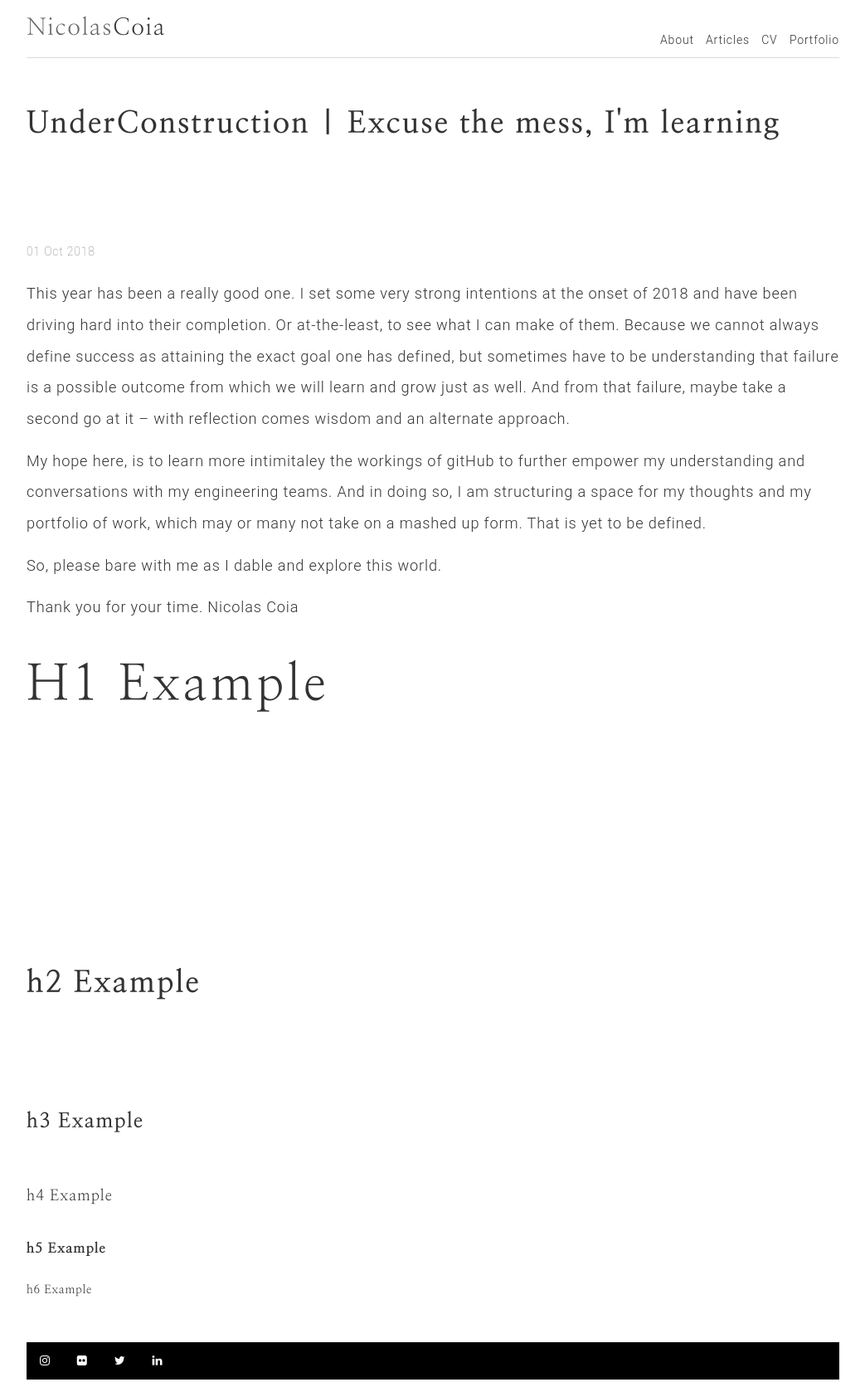
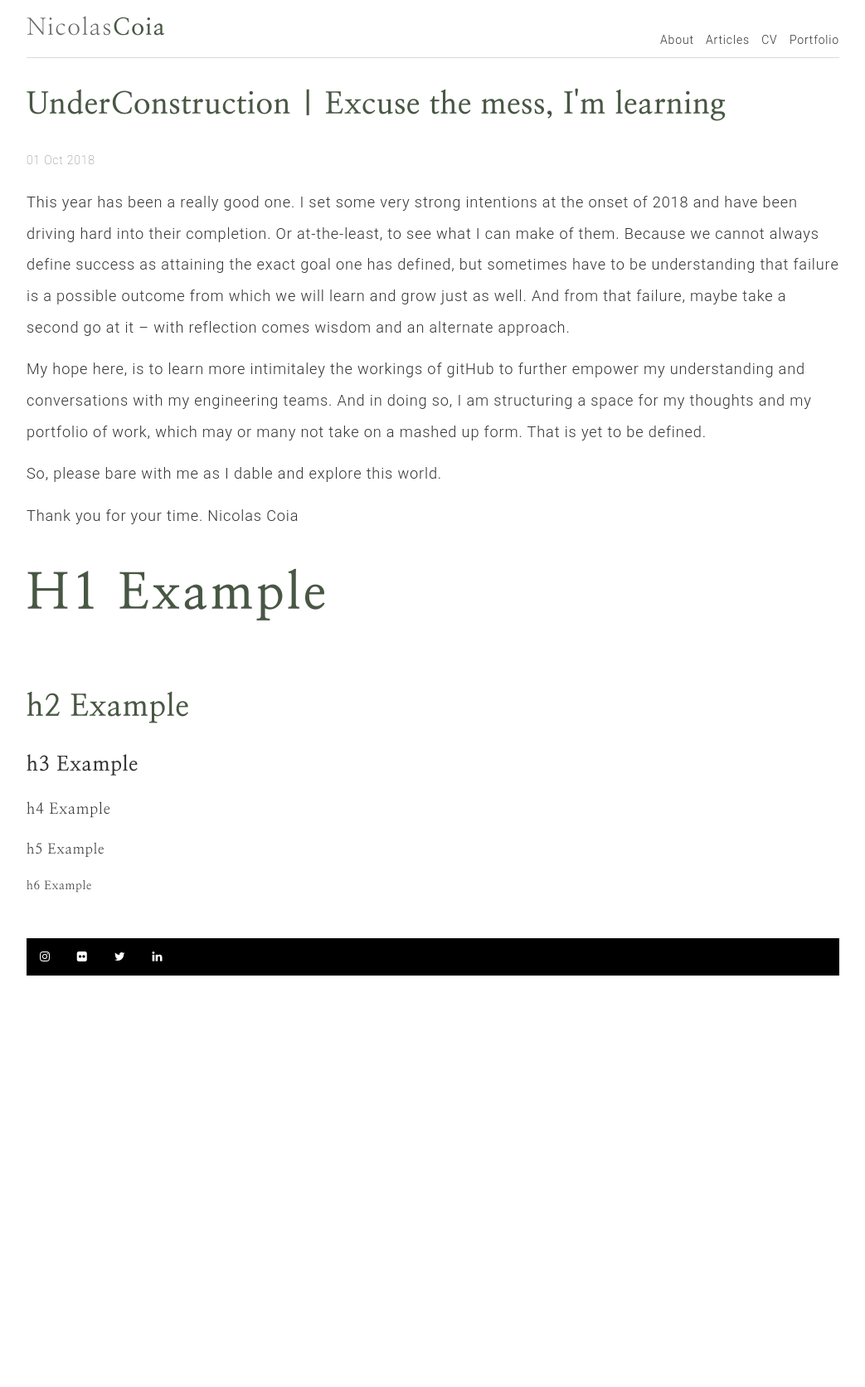
Before and after one commit to dyutibarma/monochrome, a Jekyll site: the page built from _posts/2018-10-01-hello-world.md, in a window 1280 px wide. Shown: the whole page at 83% size, without its empty margins (118-1161 px from the left). Built offline with Jekyll 4.4.1, drawn with Linux system fonts in a browser that asks for light colours; after the commit the page ends 1186 px from its top, so only the background shows below that.

Commit message:
Update typography.scss

```diff
--- a/_sass/typography.scss
+++ b/_sass/typography.scss
@@ -118,21 +118,21 @@
 h1 {
 	font-family : "Nanum Myeongjo", serif;
 	font-size: 4.3em; /* 60px */
-	font-style: bold;
+	font-weight: bold;
 	letter-spacing: 0.06em; /* 0.84px */
 	line-height: 2.071em; /* 29px */
-	font-color: #485744;
-	padding: 0 0 4.3em 0; /* 60px (Use padding instead of margin to maintain proximity with paragraph) */
+	color: #485744;
+	padding: 0 0 60px 0; /* 60px (Use padding instead of margin to maintain proximity with paragraph) */
 }
 
 h2 {
     	font-family : "Nanum Myeongjo", serif;
 	font-size: 2.6em;
-    font-style: bold;
-    letter-spacing: .06em;
-    line-height: 2.071em;
-    font-color: #485744;
-    padding: 0 0 2.857em 0;
+    	font-weight: bold;
+    	letter-spacing: .84px;
+    	line-height: 29px;
+    	color: #485744;
+    	padding: 0 0 40px 0;
 }
 
 /* h2 {
@@ -148,79 +148,79 @@
 h3 {
 	font-family : "Nanum Myeongjo", serif;
 	font-size: 1.75em; /* 24px */
-	font-style: bold;
- 	letter-spacing: 0.06em; /* 0.84px */
-	line-height: 2.071em; /* 29px */
-	padding: 0 0 2.143em 0; /* 30px */
+	font-weight: bold;
+ 	letter-spacing: 0.84px; /* 0.84px */
+	line-height: 29px; /* 29px */
+	padding: 0 0 30px 0; /* 30px */
 }
 
 h4 {
 	font-family : "Nanum Myeongjo", serif;
 	font-size: 1.3em; /* 18px */
-	font-weight: 400;
- 	letter-spacing: 0.054em; /* 0.75px */
-	line-height: 1.357em; /* 19px */
-	padding: 0 0 2.143em 0; /* 30px */
+	font-weight: normal;
+ 	letter-spacing: .75px; /* 0.75px */
+	line-height: 19px; /* 19px */
+	padding: 0 0 30px 0; /* 30px */
 }
 
 h5 {
 	font-family : "Nanum Myeongjo", serif;
 	font-size: 1.2em; /* 16px */
-	font-weight: 800;
-	letter-spacing: 0.054em; /* 0.75px */
-	line-height: 1.357em; /* 19px */
-	padding: 0 0 1.429em 0; /* 20px */
+	font-weight: bolder;
+	letter-spacing: 0.75px; /* 0.75px */
+	line-height: 19px; /* 19px */
+	padding: 0 0 20px 0; /* 20px */
 }
 
 h6 {
 	font-family : "Nanum Myeongjo", serif;
 	font-size: 1em; /* 14px */
-	font-weight: 400;
-	letter-spacing: 0.046em; /* 0.65px */
-	line-height: 2.071em; /* 29px */
-	padding: 0 0 1.429em 0; /* 20px */
+	font-weight: normal;
+	letter-spacing: .65px; /* 0.65px */
+	line-height: 29px; /* 29px */
+	padding: 0 0 20px 0; /* 20px */
 }
 
 label-1 {
     	font-size: 1em;
-    font-weight: 300;
-    letter-spacing: 0.046em; /* .65px */
-    line-height: 1.43em; /* 20px */
-    padding: 0 0 0.357em 0; /* 5px */
+    	font-weight: lighter;
+    	letter-spacing: .65px; /* .65px */
+    	line-height: 20px; /* 20px */
+    	padding: 0 0 5px 0; /* 5px */
 }
 label-2 {
     	font-size: 14px;
-    font-weight: 300;
+    	font-weight: lighter;
     	color: #9B9B9B;
-    letter-spacing: 0.046em; /* .65px */
-    line-height: 1.143em; /* 16px */
-    padding: 0 0 0.357em 0; /* 5px */
+    	letter-spacing: 0.65px; /* .65px */
+    	line-height: 16px; /* 16px */
+    	padding: 0 0 5px 0; /* 5px */
 }
 cta {
     	font-size: 18px;
-    font-style: medium;
-    letter-spacing: 0.06em; /* .84px */
-    line-height: 2.071em; /* 29px */
-    padding: 0 0 0.357em 0; /* 5px */
+    	font-weight: bold;
+    	letter-spacing: 0.84px; /* .84px */
+    	line-height: 29px; /* 29px */
+    	padding: 0 0 5px 0; /* 5px */
 }
 lbl-button {
     	font-size: 12px;
-    letter-spacing: 0.04em; /* .56px */
-    line-height: 2.071em; /* 29px */
-    padding: 0 0 0.357em 0; /* 5px */
+    	letter-spacing: 0.56px; /* .56px */
+    	line-height: 29px; /* 29px */
+    	padding: 0 0 5px 0; /* 5px */
 }
 lbl-table-title {
     	font-size: 16px;
-    font-style: medium;
-    letter-spacing: 0.053em; /* .74px */
-    line-height: 2.071em; /* 29px */
-    padding: 0 0 0.714em 0; /* 10px */
+    	font-weight: bold;
+    	letter-spacing: 0.74px; /* .74px */
+    	line-height: 29px; /* 29px */
+    	padding: 0 0 10px 0; /* 10px */
 }
 lbl-table-text {
     	font-size: 16px;
-    letter-spacing: 0.053em; /* .74px */
-    line-height: 2.071em; /* 29px */
-    padding: 0 0 0.714em 0; /* 10px */
+    	letter-spacing: .74px; /* .74px */
+    	line-height: 29px; /* 29px */
+    	padding: 0 0 10px 0; /* 10px */
 }
 
 blockquote {
```
Lines whose indentation alone changed are shown as unchanged.
